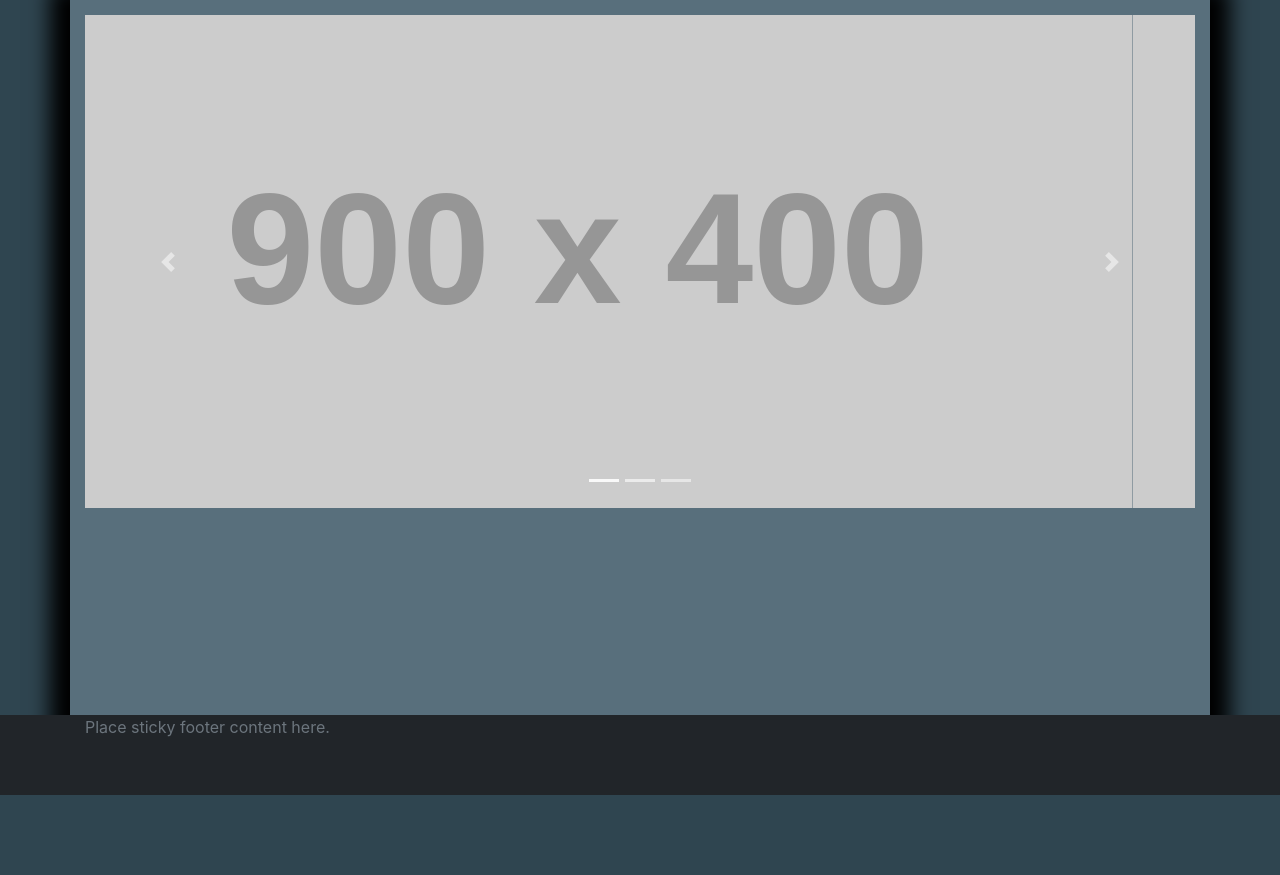
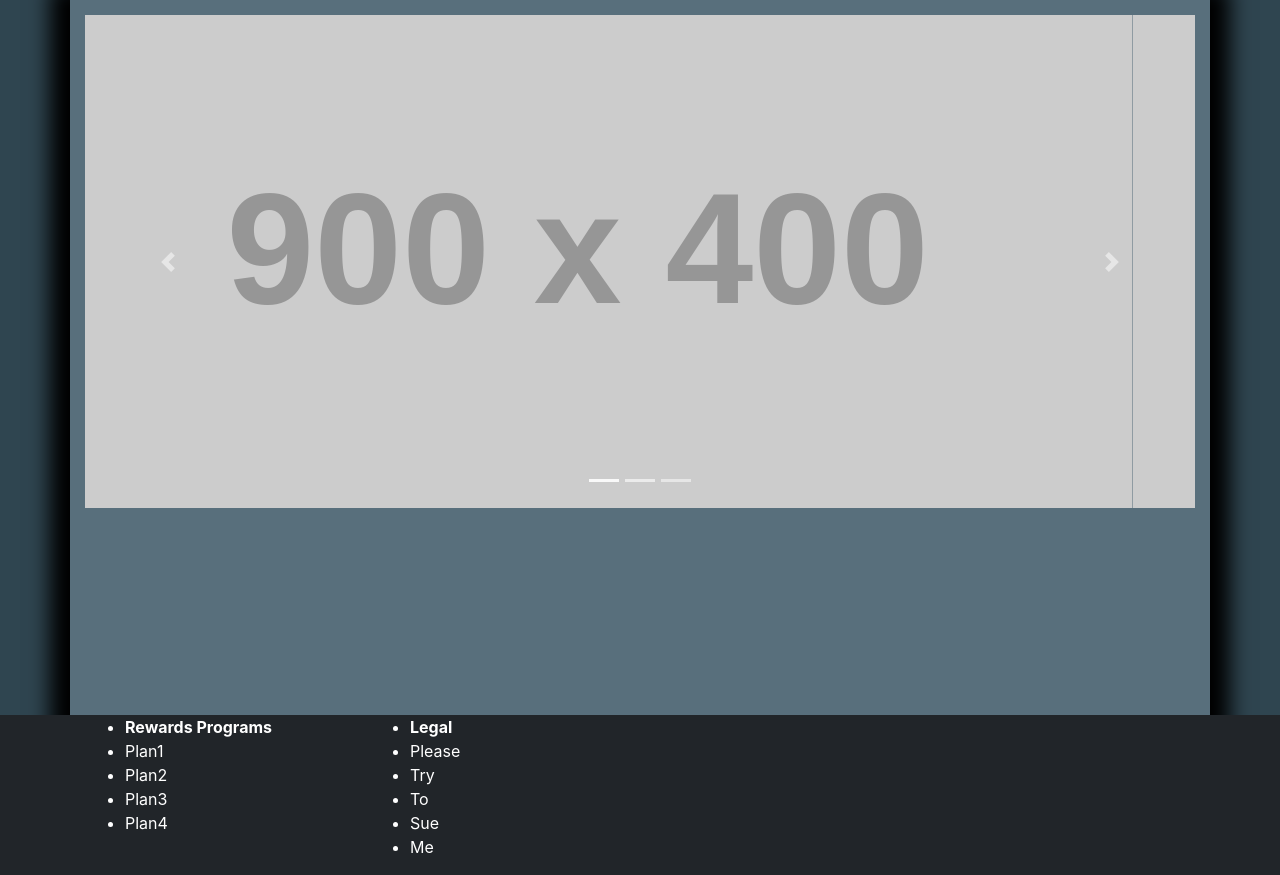
Before and after one commit to DylanBarber/ecomPage, a plain HTML site: page index.html in a window 1280 px wide. Shown: the part 61-936 px from the top of the page. Before the commit the page ends 856 px from the top, so only its background shows below. Drawn offline with nearby package versions, Linux system fonts and the light colour scheme; placeholder pictures from the web are drawn by us; a web font is replaced by a local one.

Commit message:
Add some footer information

```diff
--- a/index.html
+++ b/index.html
@@ -79,7 +79,27 @@
     </div>
     <footer class="footer">
         <div class="container">
-            <span class="text-muted">Place sticky footer content here.</span>
+            <div class='row'>
+                <div class='col-md-3'>
+                    <ul class='footer-ul'>
+                        <li><b>Rewards Programs</b></li>
+                        <li>Plan1</li>
+                        <li>Plan2</li>
+                        <li>Plan3</li>
+                        <li>Plan4</li>
+                    </ul>
+                </div>
+                <div class='col-md-3'>
+                    <ul class='footer-ul'>
+                        <li><b>Legal</b></li>
+                        <li>Please</li>
+                        <li>Try</li>
+                        <li>To</li>
+                        <li>Sue</li>
+                        <li>Me</li>
+                    </ul>
+                </div>
+            </div>
         </div>
     </footer>
 </body>
--- a/styles.css
+++ b/styles.css
@@ -27,5 +27,8 @@ footer {
     width: 100%;
     margin: 0;
     background-color: #212529;
-    height: 10%;
+    height: 20%;
 }
+.footer-ul li {
+    color: white;
+}
```
